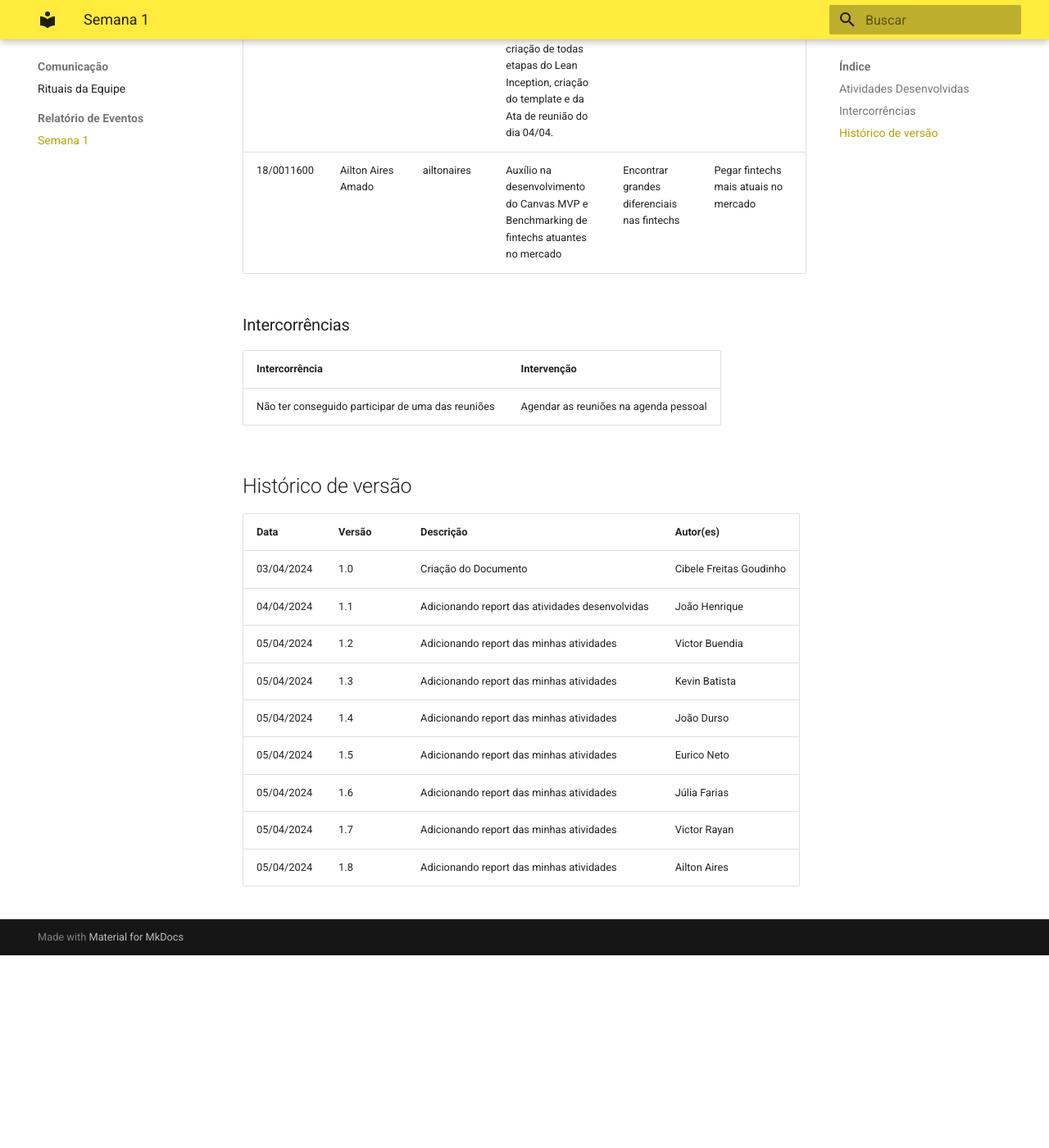
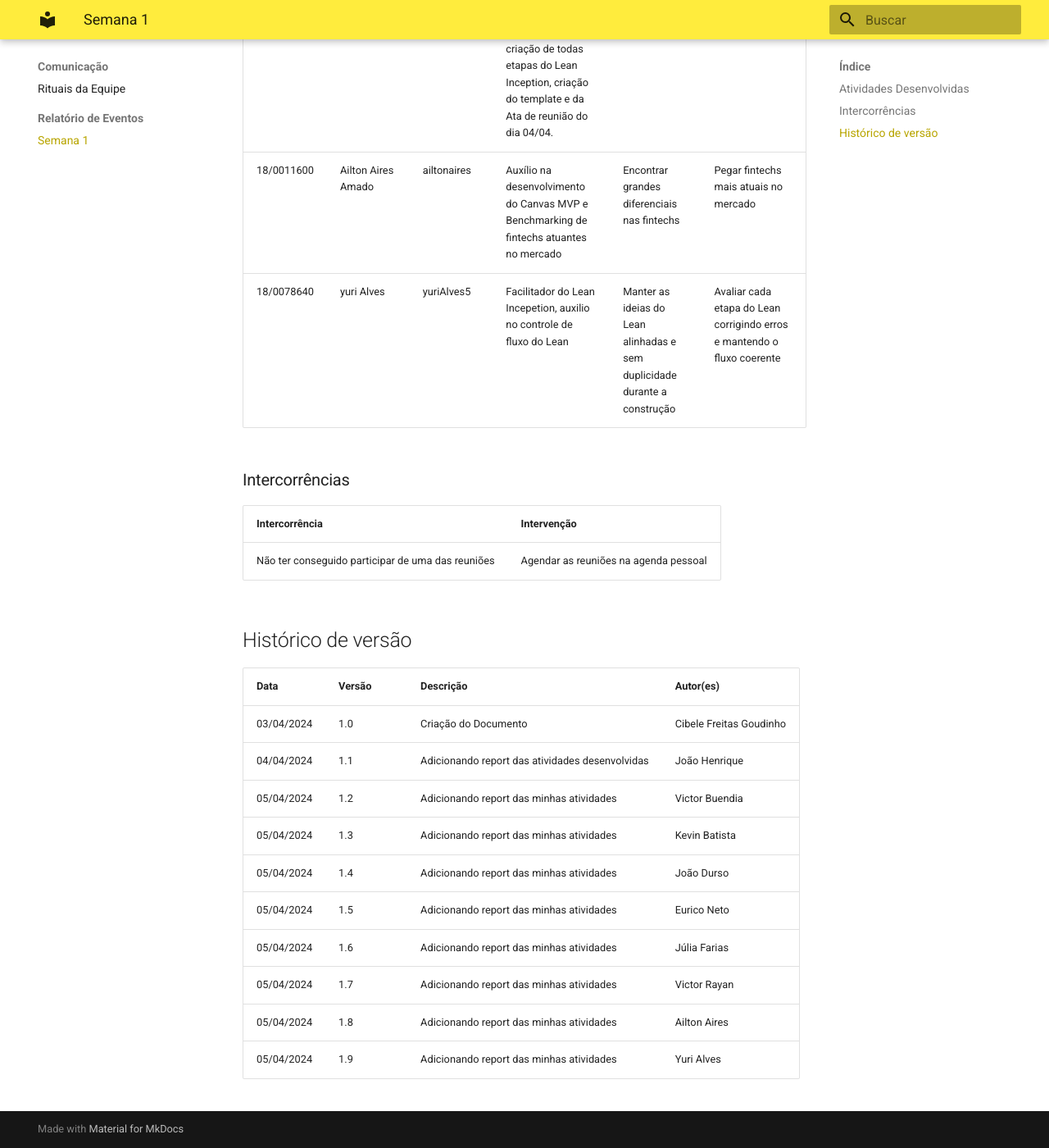
Before and after one commit to Simula-Fin/DOCS, an MkDocs documentation site: the page built from docs/reports/week1.md, in a window 1280 px wide and 1400 px high, scrolled down 1915 px. Shown: the whole window at 82% size. Built offline with MkDocs 1.6.1 and Material for MkDocs 9.7.7, drawn with Linux system fonts in a browser that asks for light colours; before the commit the page ends 3080 px from its top, so only the background shows below that.

Commit message:
Update file week1.md

```diff
--- a/docs/reports/week1.md
+++ b/docs/reports/week1.md
@@ -12,6 +12,7 @@
 | 17/0107426 | Kayro César   | kayrocesar       |   Participação ativa em todas as reuniões do canvas, participação nas atividades do quadro do Lean, elaboração de 2 personas, elaboração        da ata de reunião 1                                                                                                                         | -          |-
 | 19/0044390 | Victor Rayan   | victor-rayan | Participação ativa nas reuniões de criação de todas etapas do Lean Inception, criação do template e da Ata de reunião do dia 04/04.                             | -                                                                            | -                                                                                 |
 | 18/0011600 | Ailton Aires Amado | ailtonaires | Auxílio na desenvolvimento do Canvas MVP e Benchmarking de fintechs atuantes no mercado | Encontrar grandes diferenciais nas fintechs | Pegar fintechs mais atuais no mercado |
+| 18/0078640 | yuri Alves | yuriAlves5 | Facilitador do Lean Incepetion, auxilio no controle de fluxo do Lean | Manter as ideias do Lean alinhadas e sem duplicidade durante a construção | Avaliar cada etapa do Lean corrigindo erros e mantendo o fluxo coerente |
 
 ### Intercorrências
 
@@ -32,3 +33,4 @@
 | 05/04/2024 | 1.6    | Adicionando report das minhas atividades        | Júlia Farias            |
 | 05/04/2024 | 1.7    | Adicionando report das minhas atividades        | Victor Rayan            |
 | 05/04/2024 | 1.8    | Adicionando report das minhas atividades        | Ailton Aires            |
+| 05/04/2024 | 1.9    | Adicionando report das minhas atividades        | Yuri Alves              |
```
